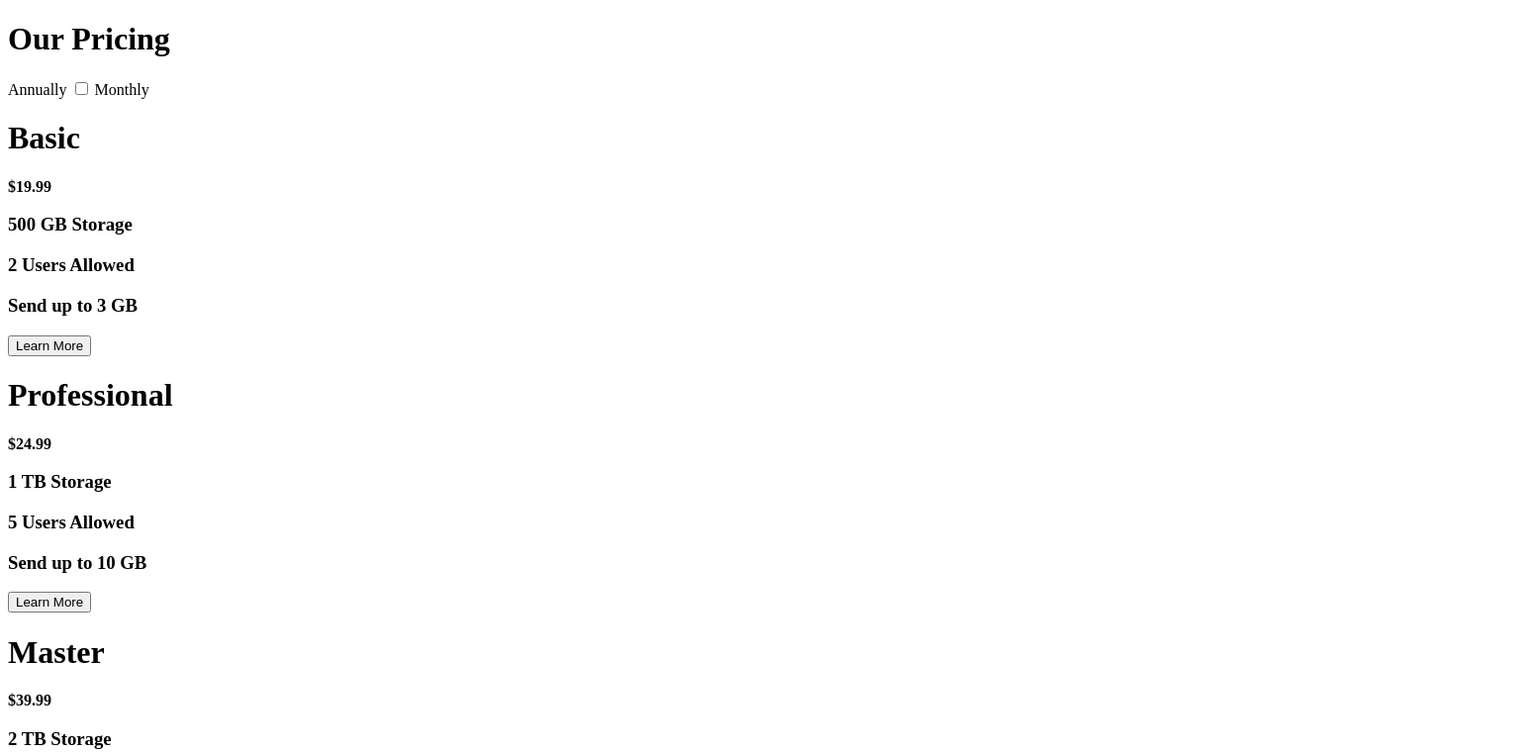
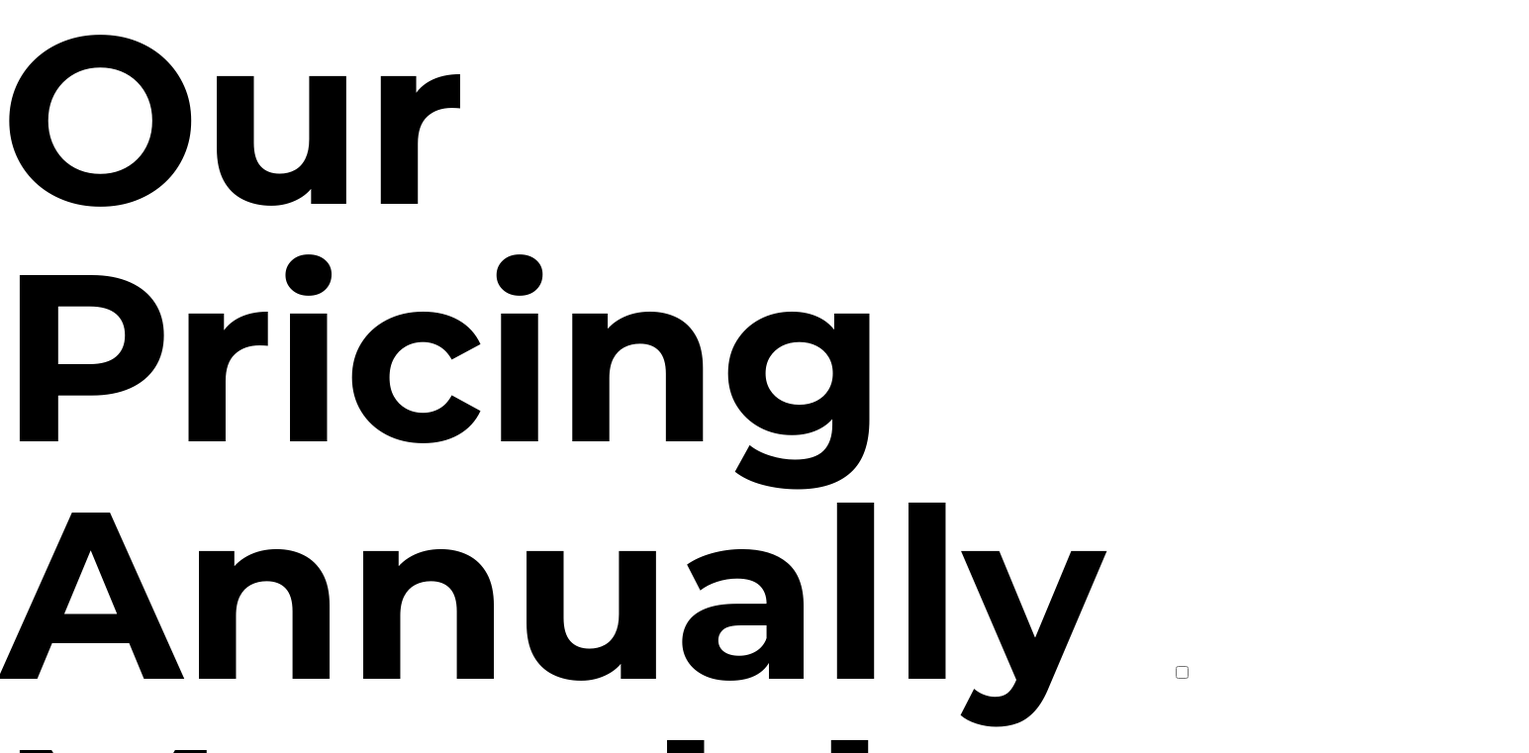
Before and after one commit to Zachcos/FeMentor-PricingComponentWithToggle, a plain HTML site: page index.html in a window 1280 px wide. Shown: the top 761 px of the page at 99% size, 1545 px wide, since content can reach past the window. Drawn offline with Linux system fonts and the light colour scheme.

Commit message:
Fix stylesheet import statement

```diff
--- a/index.html
+++ b/index.html
@@ -14,7 +14,7 @@
       href="https://fonts.googleapis.com/css2?family=Montserrat:wght@700&display=swap"
       rel="stylesheet"
     />
-    <link rel="stylesheet" href="./css/styles" />
+    <link rel="stylesheet" href="./css/styles.css" />
     <title>Frontend Mentor | Pricing Component with Toggle</title>
   </head>
   <body>
```
